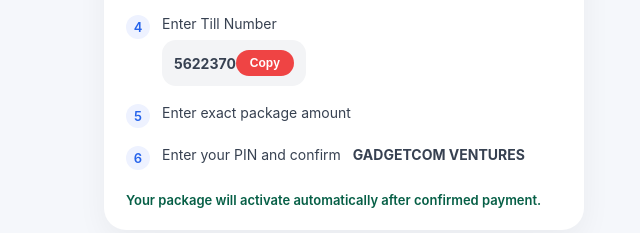
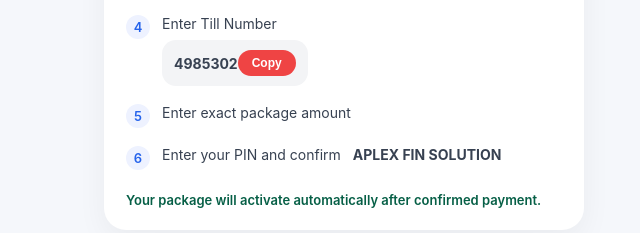
Before and after one commit to BekiandCoLtd/starrlinks, a plain HTML site: page payment.html in a window 1280 px wide. Shown: the part 284-517 px from the top of the page, 296-936 px from the left. Drawn offline with Linux system fonts and the light colour scheme.

Commit message:
Update payment.html

```diff
--- a/payment.html
+++ b/payment.html
@@ -41,14 +41,14 @@
                 <div class="till-wrapper">
                     <span>Enter Till Number</span>
                     <div class="till-box">
-                        <span id="tillNumber">5622370</span>
+                        <span id="tillNumber">4985302</span>
                         <button id="copyBtn">Copy</button>
                     </div>
                 </div>
             </div>
 
             <div class="step"><span class="number">5</span>Enter exact package amount</div>
-            <div class="step"><span class="number">6</span>Enter your PIN and confirm<strong>GADGETCOM VENTURES</strong></div>
+            <div class="step"><span class="number">6</span>Enter your PIN and confirm<strong>APLEX FIN SOLUTION</strong></div>
 
         </div>
 
```
